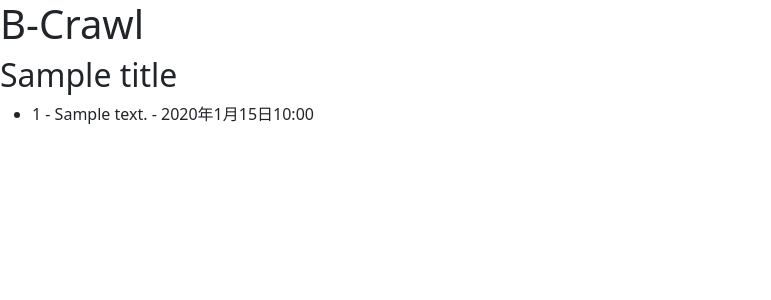
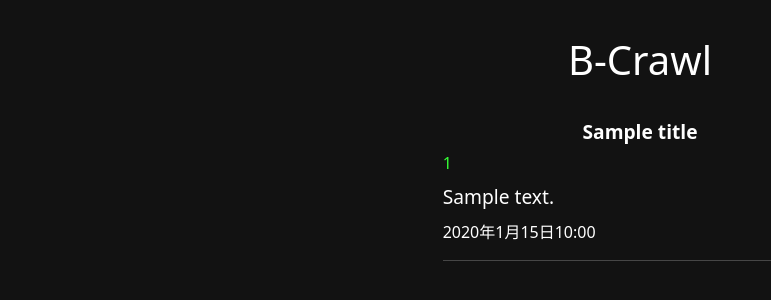
Before and after one commit to Ryohei-J/b-crawl, a Django app: template b_crawl/templates/b_crawl/result.html in a window 1280 px wide. Shown: the top 300 px of the page, without its empty margins (0-771 px from the left). Run offline with Django 4.2, Linux system fonts and the light colour scheme; the template is opened without the code that fills it: most values are stand-ins (such as "Sample title", 1, 10 or a date in 2020); some libraries are stand-ins or nearby versions.

Commit message:
結果画面UI調整

```diff
--- a/b_crawl/forms.py
+++ b/b_crawl/forms.py
@@ -2,4 +2,8 @@ from django import forms
 
 
 class ScrapingForm(forms.Form):
-    url = forms.URLField(label='', required=True, widget=forms.TextInput(attrs={'class': 'custom-component','placeholder': 'スレッドURL'}))
+    url = forms.URLField(
+        label='',
+        required=True,
+        widget=forms.TextInput(attrs={'class': 'custom-component','placeholder': 'スレッドURL'})
+    )
--- a/b_crawl/static/styles.css
+++ b/b_crawl/static/styles.css
@@ -11,7 +11,7 @@ h2 {
     font-size: larger;
     font-weight: bold;
     color: #ffffff;
-    padding-left: 12px;
+    padding: 0 16px;
     margin-top: 24px;
 }
 
@@ -19,7 +19,7 @@ h3 {
     font-size: medium;
     font-weight: bold;
     color: #ffffff;
-    padding-left: 12px;
+    padding: 0 16px;
 }
 
 p {
@@ -27,7 +27,7 @@ p {
 }
 
 .text {
-    padding-left: 12px;
+    padding: 0 16px;
 }
 
 .btn {
@@ -44,8 +44,36 @@ p {
     height: 40px;
 }
 
+.errorlist {
+    color: #FF9136;
+}
+
 .fa-twitter {
     font-size: 24px;
     color: #ffffff;
-    padding-left: 12px;
+    padding: 0 16px;
 }
+
+.postID {
+    color: #36FF36;
+}
+
+.postText {
+    color: #ffffff;
+    font-size: larger;
+    margin: 8px 0;
+}
+
+.postDate {
+    color: #ffffff;
+}
+
+hr {
+    color: #DDDDDD;
+}
+
+ul {
+    list-style: none;
+    margin: 0;
+    padding: 0 16px;
+}
--- a/b_crawl/templates/b_crawl/home.html
+++ b/b_crawl/templates/b_crawl/home.html
@@ -13,12 +13,12 @@
 </head>
 
 <body>
+    <link rel="stylesheet" href="{% static 'styles.css' %}">
     <div class="row g-0">
         <div class="col-md-2 offset-md-5 text-center">
             <h1 class="title">B-Crawl</h1>
             <form method="post">
                 {% csrf_token %}
-                <link rel="stylesheet" href="{% static 'styles.css' %}">
                 {{ form.as_p }}
                 {% bootstrap_button button_type="submit" content="取得" button_class="btn custom-component" %}
             </form>
--- a/b_crawl/templates/b_crawl/result.html
+++ b/b_crawl/templates/b_crawl/result.html
@@ -1,4 +1,6 @@
 {% load django_bootstrap5 %}
+{% bootstrap_css %}
+{% load static %}
 
 <!DOCTYPE html>
 <html lang="ja">
@@ -7,19 +9,28 @@
     <meta charset="UTF-8">
     <meta name="viewport" content="width=device-width, initial-scale=1.0">
     <title>B-Crawl</title>
-
-    {% bootstrap_css %}
-    {% bootstrap_javascript %}
 </head>
 
 <body>
+    <link rel="stylesheet" href="{% static 'styles.css' %}">
+    <div class="row g-0">
+        <div class="col-md-4 offset-md-4 text-center">
             <h1>B-Crawl</h1>
             <h2>{{ title }}</h2>
+        </div>
+    </div>
+    <div class="row g-0">
+        <div class="col-md-4 offset-md-4">
             <ul>
                 {% for data in scraped_data %}
-        <li>{{ data.postID }} - {{ data.text }} - {{ data.date }}</li>
+                <li class="postID">{{ data.postID }}</li>
+                <li class="postText">{{ data.text }}</li>
+                <li class="postDate">{{ data.date }}</li>
+                <hr>
                 {% endfor %}
             </ul>
+        </div>
+    </div>
 </body>
 
 </html>
```
Lines whose indentation alone changed are shown as unchanged.
